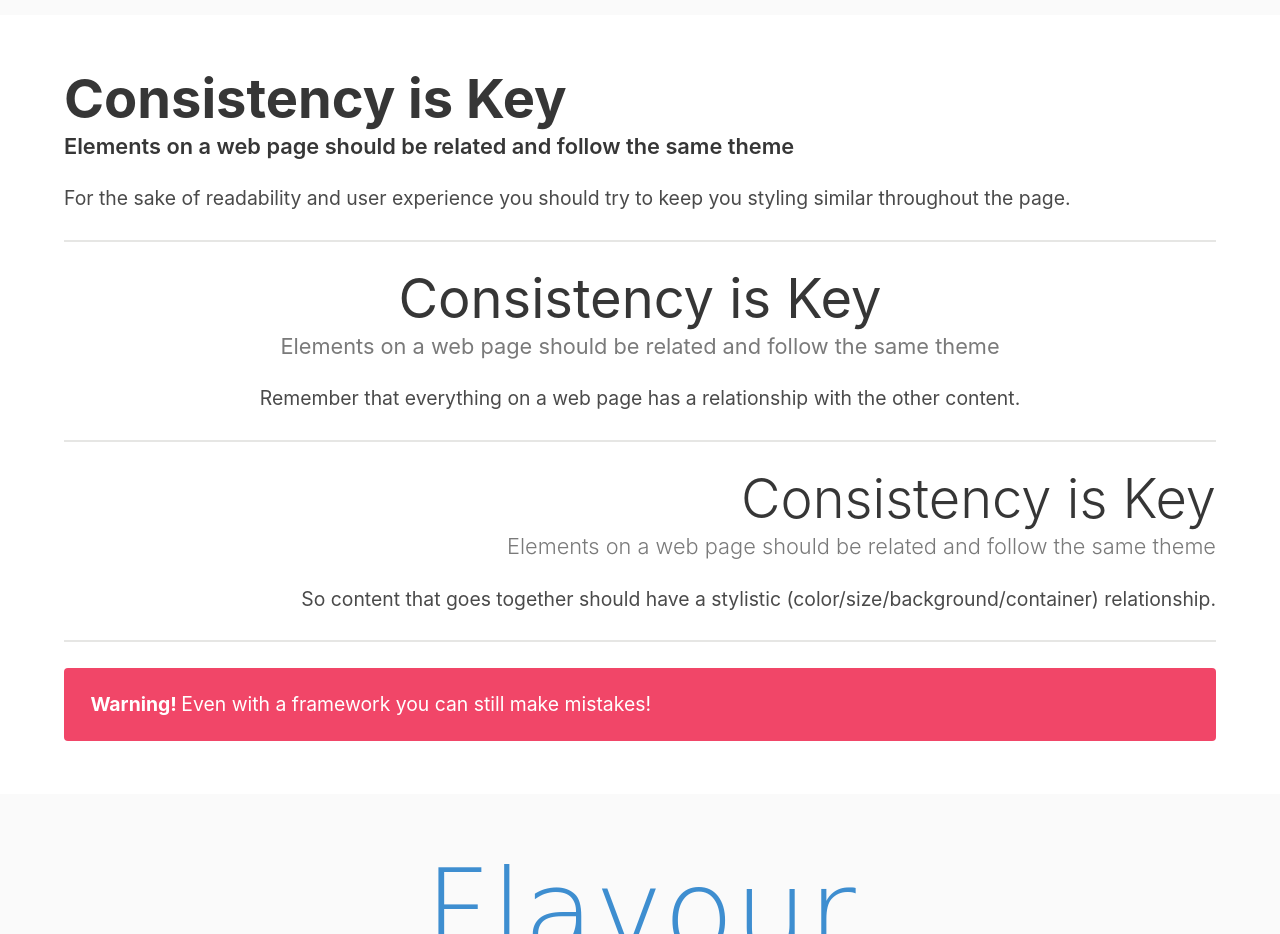
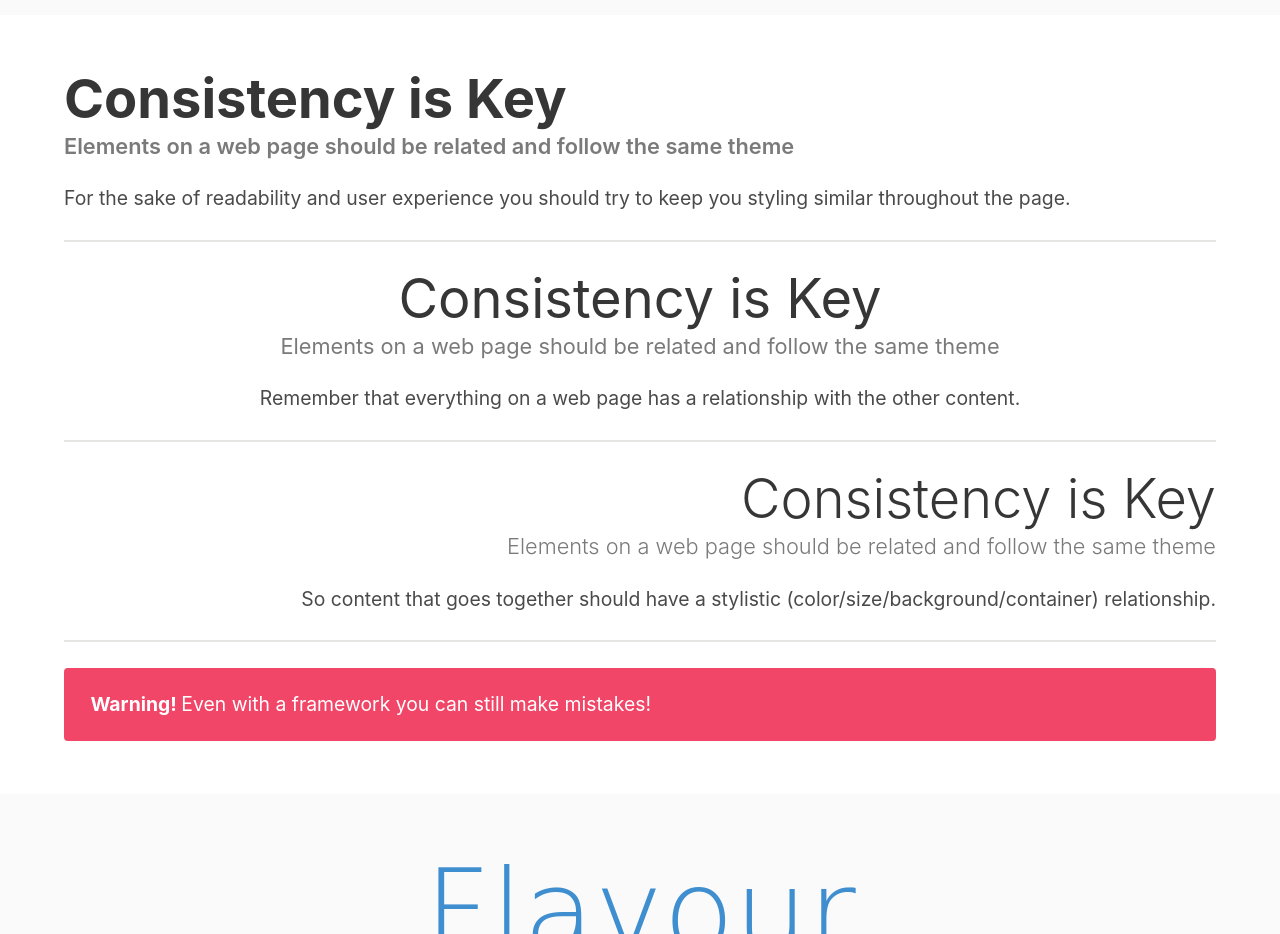
Before and after one commit to jdmar3-comp426/a02-cvunc, a website: page index.html in a window 1280 px wide. Shown: the part 1500-2434 px from the top of the page. Drawn offline with nearby package versions, Linux system fonts and the light colour scheme; a web font is replaced by a local one.

Commit message:
Think I fixed the only error

```diff
--- a/index.html
+++ b/index.html
@@ -58,7 +58,7 @@
     <div class="container">
         <div class="content">
             <h1 class="title has-text-weight-bold">Consistency is Key</h1>
-            <h5 class="subtitle">Elements on a web page should be related and follow the same theme</h5>
+            <h5 class="subtitle has-text-grey">Elements on a web page should be related and follow the same theme</h5>
             <p>
 	    	For the sake of readability and user experience you should try to keep you styling similar throughout the page.
 	    </p>
```
